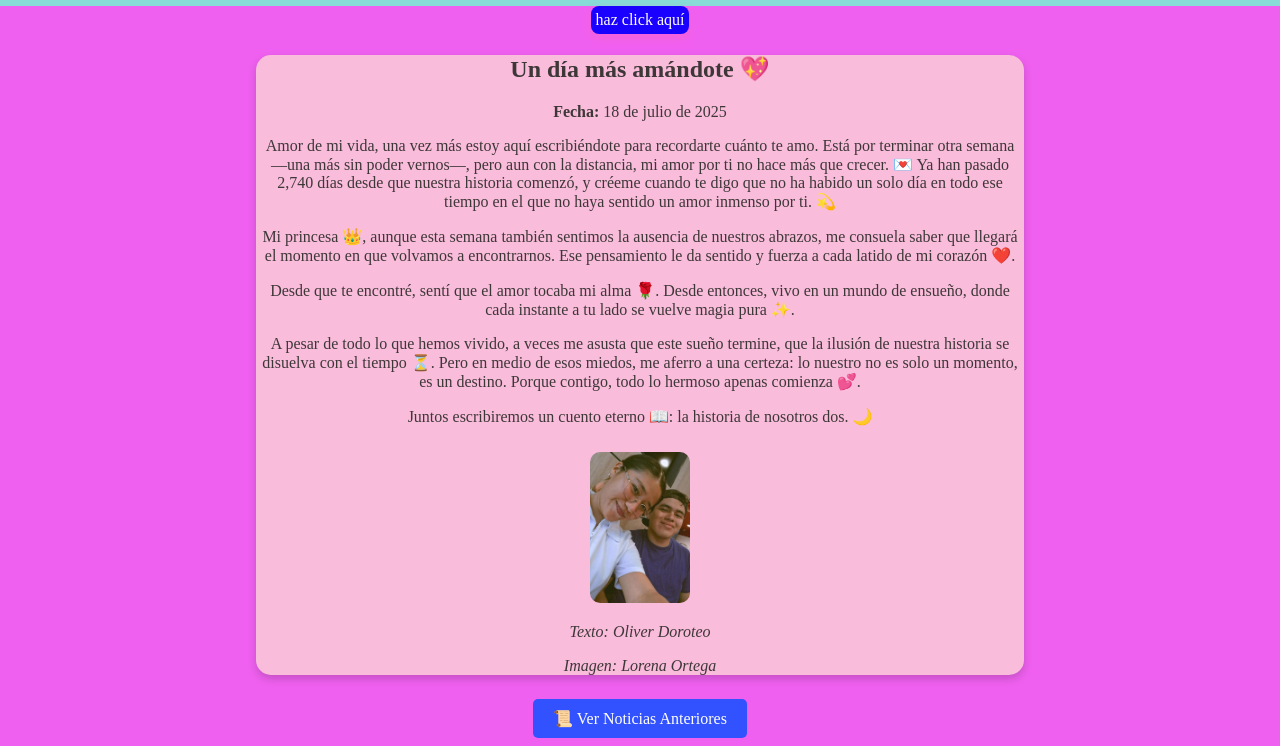
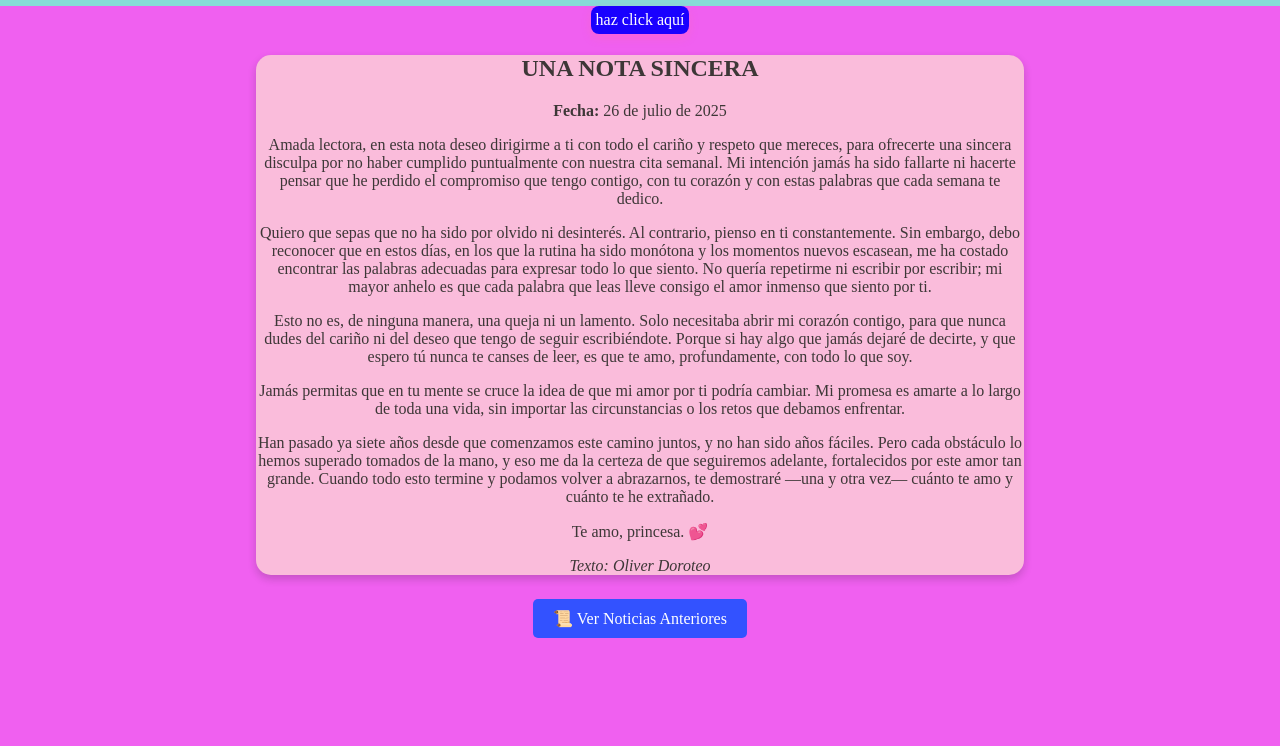
Before and after one commit to TioLiver/lore-n, a plain HTML site: page index.html in a window 1280 px wide. Shown: the part 117-863 px from the top of the page. After the commit the page ends 800 px from the top, so only its background shows below. Drawn offline with Linux system fonts and the light colour scheme.

Commit message:
Add files via upload

```diff
--- a/index.html
+++ b/index.html
@@ -37,30 +37,24 @@
 
 
 <section class="noticia-destacada">
-  <h2>Un día más amándote 💖</h2>
-  <p><strong>Fecha:</strong> 18 de julio de 2025</p>
+  <h2>UNA NOTA SINCERA</h2>
+  <p><strong>Fecha:</strong> 26 de julio de 2025</p>
 
-  <p>Amor de mi vida, una vez más estoy aquí escribiéndote para recordarte cuánto te amo. Está por terminar otra semana —una más sin poder vernos—, pero aun con la distancia, mi amor por ti no hace más que crecer. 💌 Ya han pasado 2,740 días desde que nuestra historia comenzó, y créeme cuando te digo que no ha habido un solo día en todo ese tiempo en el que no haya sentido un amor inmenso por ti. 💫</p>
+  <p>Amada lectora, en esta nota deseo dirigirme a ti con todo el cariño y respeto que mereces, para ofrecerte una sincera disculpa por no haber cumplido puntualmente con nuestra cita semanal. Mi intención jamás ha sido fallarte ni hacerte pensar que he perdido el compromiso que tengo contigo, con tu corazón y con estas palabras que cada semana te dedico.</p>
 
-  <p>Mi princesa 👑, aunque esta semana también sentimos la ausencia de nuestros abrazos, me consuela saber que llegará el momento en que volvamos a encontrarnos. Ese pensamiento le da sentido y fuerza a cada latido de mi corazón ❤️.</p>
+  <p>Quiero que sepas que no ha sido por olvido ni desinterés. Al contrario, pienso en ti constantemente. Sin embargo, debo reconocer que en estos días, en los que la rutina ha sido monótona y los momentos nuevos escasean, me ha costado encontrar las palabras adecuadas para expresar todo lo que siento. No quería repetirme ni escribir por escribir; mi mayor anhelo es que cada palabra que leas lleve consigo el amor inmenso que siento por ti.</p>
 
-  <p>Desde que te encontré, sentí que el amor tocaba mi alma 🌹.
-  Desde entonces, vivo en un mundo de ensueño,
-  donde cada instante a tu lado se vuelve magia pura ✨.</p>
+  <p>Esto no es, de ninguna manera, una queja ni un lamento. Solo necesitaba abrir mi corazón contigo, para que nunca dudes del cariño ni del deseo que tengo de seguir escribiéndote. Porque si hay algo que jamás dejaré de decirte, y que espero tú nunca te canses de leer, es que te amo, profundamente, con todo lo que soy.</p>
 
-  <p>A pesar de todo lo que hemos vivido, a veces me asusta que este sueño termine,
-  que la ilusión de nuestra historia se disuelva con el tiempo ⏳.
-  Pero en medio de esos miedos, me aferro a una certeza:
-  lo nuestro no es solo un momento, es un destino.
-  Porque contigo, todo lo hermoso apenas comienza 💕.</p>
+  <p>Jamás permitas que en tu mente se cruce la idea de que mi amor por ti podría cambiar. Mi promesa es amarte a lo largo de toda una vida, sin importar las circunstancias o los retos que debamos enfrentar.</p>
 
-  <p>Juntos escribiremos un cuento eterno 📖:
-  la historia de nosotros dos. 🌙</p>
+  <p>Han pasado ya siete años desde que comenzamos este camino juntos, y no han sido años fáciles. Pero cada obstáculo lo hemos superado tomados de la mano, y eso me da la certeza de que seguiremos adelante, fortalecidos por este amor tan grande. Cuando todo esto termine y podamos volver a abrazarnos, te demostraré —una y otra vez— cuánto te amo y cuánto te he extrañado.</p>
 
-  <img src="imagenes/Lore y Oli 1807.jpg" alt="preciosos" width="100">
+  <p>Te amo, princesa. 💕</p>
+
   <p><em>Texto: Oliver Doroteo</em></p>
-  <p><em>Imagen: Lorena Ortega</em></p>
 </section>
+
 
 
 
```
Also changed, not shown: noticias.html (+26 -0 lines).
